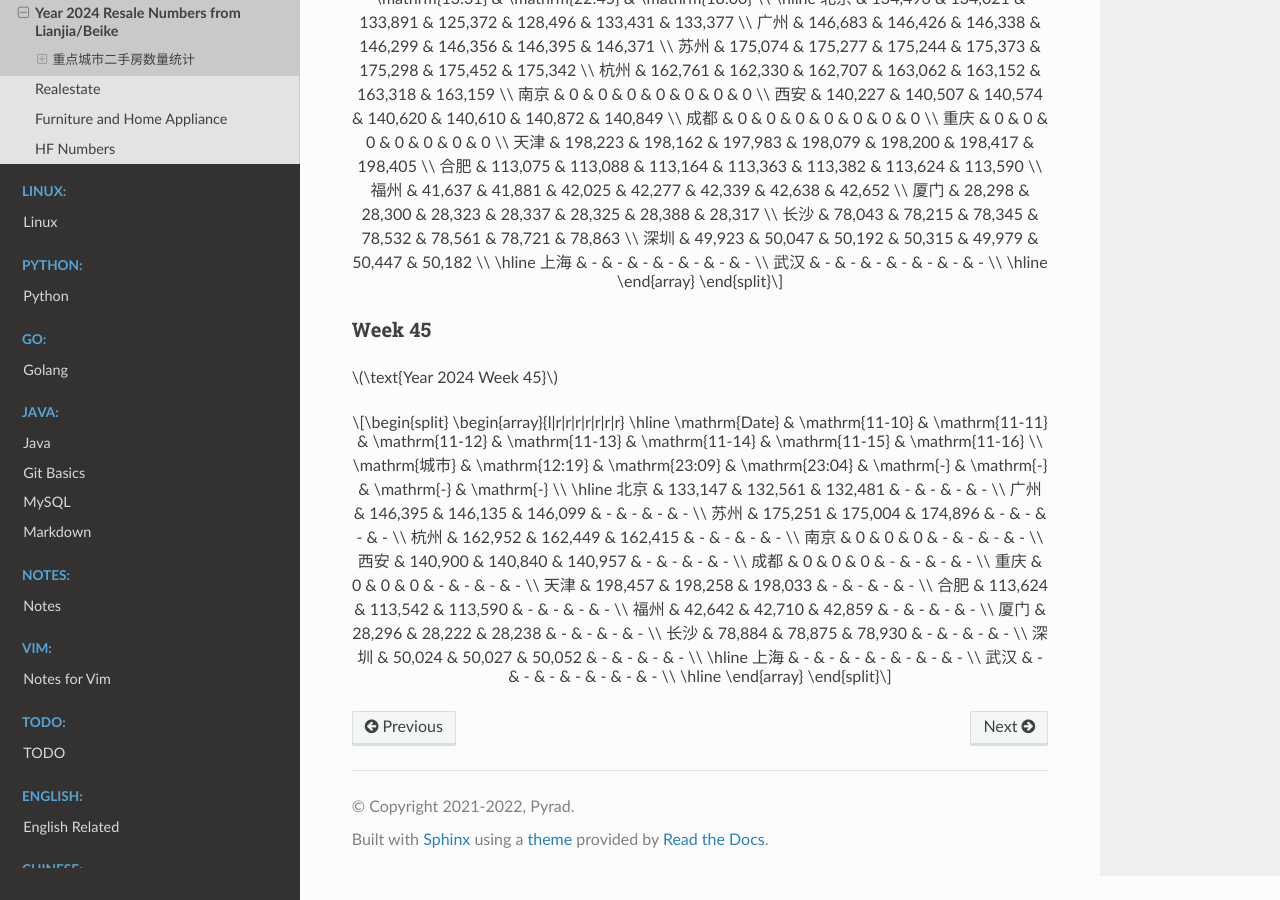
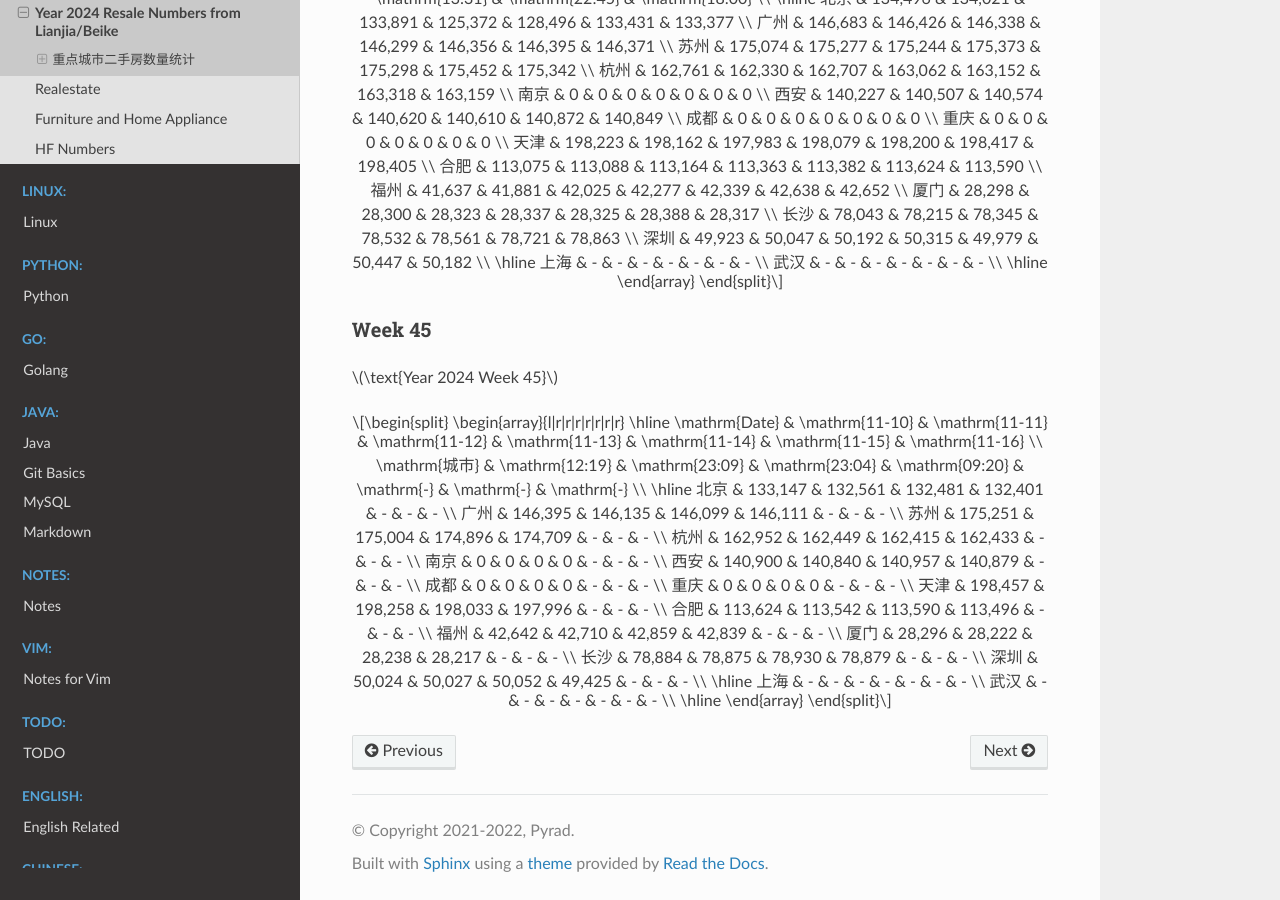
Before and after one commit to Pyrad/pyradnotes, a Sphinx documentation site: the page built from source/RealEstate/resalenumbers2024.md, in a window 1280 px wide and 900 px high, scrolled down 21671 px. Built offline with Sphinx 7.4.7 and the Read the Docs theme 3.1.0, drawn with Linux system fonts in a browser that asks for light colours; pages that are not in the unit, such as notebooks, are missing from menus; a script that is not in the unit is left out.

Commit message:
Realestate Update resale numbers 2024-11-13 09:20

```diff
--- a/source/RealEstate/resalenumbers2024.md
+++ b/source/RealEstate/resalenumbers2024.md
@@ -1451,22 +1451,22 @@ $$
 \begin{array}{l|r|r|r|r|r|r|r}
 \hline
 \mathrm{Date} & \mathrm{11-10} & \mathrm{11-11} & \mathrm{11-12} & \mathrm{11-13} & \mathrm{11-14} & \mathrm{11-15} & \mathrm{11-16} \\
-\mathrm{城市} & \mathrm{12:19} & \mathrm{23:09} & \mathrm{23:04} & \mathrm{-} & \mathrm{-} & \mathrm{-} & \mathrm{-} \\
+\mathrm{城市} & \mathrm{12:19} & \mathrm{23:09} & \mathrm{23:04} & \mathrm{09:20} & \mathrm{-} & \mathrm{-} & \mathrm{-} \\
 \hline
-北京 & 133,147 & 132,561 & 132,481 & - & - & - & - \\
-广州 & 146,395 & 146,135 & 146,099 & - & - & - & - \\
-苏州 & 175,251 & 175,004 & 174,896 & - & - & - & - \\
-杭州 & 162,952 & 162,449 & 162,415 & - & - & - & - \\
-南京 & 0 & 0 & 0 & - & - & - & - \\
-西安 & 140,900 & 140,840 & 140,957 & - & - & - & - \\
-成都 & 0 & 0 & 0 & - & - & - & - \\
-重庆 & 0 & 0 & 0 & - & - & - & - \\
-天津 & 198,457 & 198,258 & 198,033 & - & - & - & - \\
-合肥 & 113,624 & 113,542 & 113,590 & - & - & - & - \\
-福州 & 42,642 & 42,710 & 42,859 & - & - & - & - \\
-厦门 & 28,296 & 28,222 & 28,238 & - & - & - & - \\
-长沙 & 78,884 & 78,875 & 78,930 & - & - & - & - \\
-深圳 & 50,024 & 50,027 & 50,052 & - & - & - & - \\
+北京 & 133,147 & 132,561 & 132,481 & 132,401 & - & - & - \\
+广州 & 146,395 & 146,135 & 146,099 & 146,111 & - & - & - \\
+苏州 & 175,251 & 175,004 & 174,896 & 174,709 & - & - & - \\
+杭州 & 162,952 & 162,449 & 162,415 & 162,433 & - & - & - \\
+南京 & 0 & 0 & 0 & 0 & - & - & - \\
+西安 & 140,900 & 140,840 & 140,957 & 140,879 & - & - & - \\
+成都 & 0 & 0 & 0 & 0 & - & - & - \\
+重庆 & 0 & 0 & 0 & 0 & - & - & - \\
+天津 & 198,457 & 198,258 & 198,033 & 197,996 & - & - & - \\
+合肥 & 113,624 & 113,542 & 113,590 & 113,496 & - & - & - \\
+福州 & 42,642 & 42,710 & 42,859 & 42,839 & - & - & - \\
+厦门 & 28,296 & 28,222 & 28,238 & 28,217 & - & - & - \\
+长沙 & 78,884 & 78,875 & 78,930 & 78,879 & - & - & - \\
+深圳 & 50,024 & 50,027 & 50,052 & 49,425 & - & - & - \\
 \hline
 上海 & - & - & - & - & - & - & - \\
 武汉 & - & - & - & - & - & - & - \\
```
Also changed, not shown: 1 other file.
